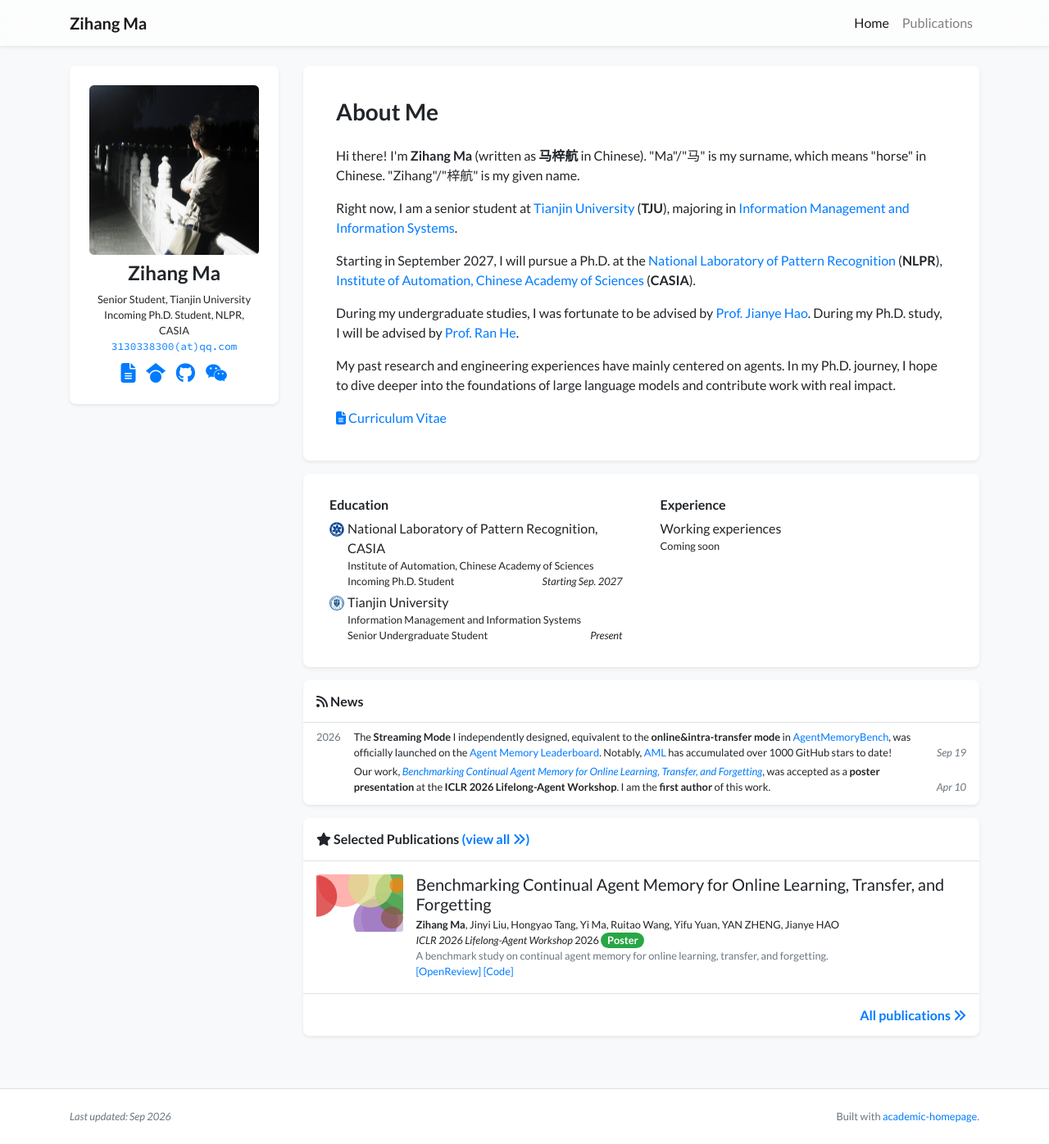
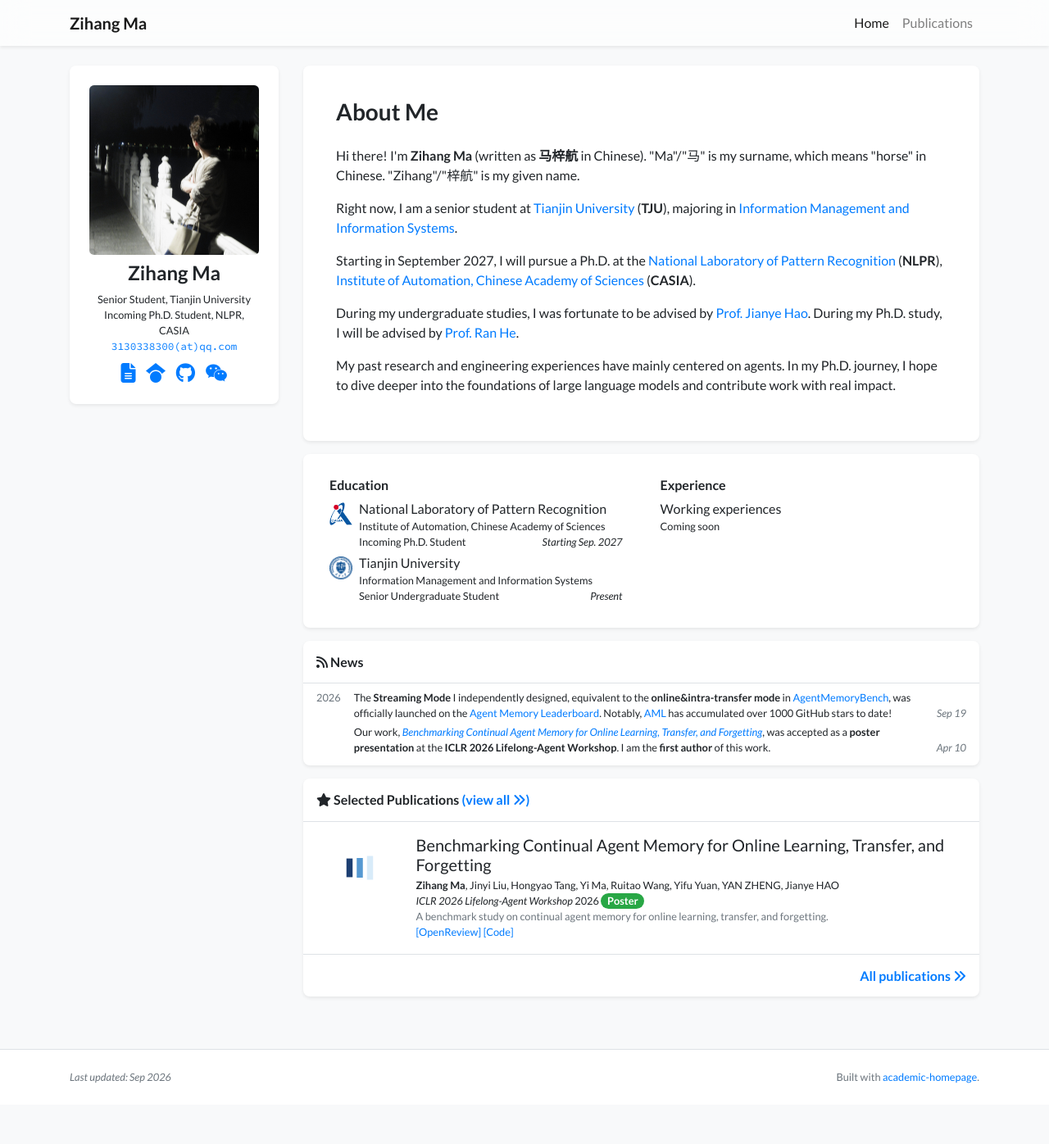
Before and after one commit to solomoon313/solomoon313.github.io, a Jekyll site: the page built from index.html, in a window 1280 px wide and 1396 px high. Shown: the whole window at 82% size. Built offline with Jekyll 4.4.1, drawn with Linux system fonts in a browser that asks for light colours; nearby versions of some CDN libraries; a style sheet for code colours, icons or effects is not loaded.

Commit message:
update the paper cover and revise some bugs

```diff
--- a/_data/profile.yml
+++ b/_data/profile.yml
@@ -52,13 +52,13 @@ portrait_caption: >-
   Zihang Ma
 
 education:
-- name: National Laboratory of Pattern Recognition, CASIA
-  logo: /assets/images/badges/ucas.svg
+- name: National Laboratory of Pattern Recognition
+  logo: /assets/images/badges/casia.png
   dept: Institute of Automation, Chinese Academy of Sciences
   position: Incoming Ph.D. Student
   date: Starting Sep. 2027
 - name: Tianjin University
-  logo: /assets/images/badges/tju.svg
+  logo: /assets/images/badges/tju.png
   dept: Information Management and Information Systems
   position: Senior Undergraduate Student
   date: Present
--- a/_includes/widgets/experience_card.html
+++ b/_includes/widgets/experience_card.html
@@ -11,7 +11,7 @@
                                 {% for item in site.data.profile.education %}
                                 <li class="media mb-1">
                                     {% if item.logo %}
-                                    <img src="{{ item.logo | relative_url }}" alt="{{ item.name }}" style="width: 18px;" class="mr-1 mt-1">
+                                    <img src="{{ item.logo | relative_url }}" alt="{{ item.name }}" class="education-logo mr-2 mt-1">
                                     {% endif %}
                                     <div class="media-body">
                                         <div>{{ item.name }}</div>
@@ -36,7 +36,7 @@
                                 {% for item in site.data.profile.experience %}
                                 <li class="media mb-1">
                                     {% if item.logo %}
-                                    <img src="{{ item.logo | relative_url }}" alt="{{ item.name }}" style="width: 18px;" class="mr-1 mt-1">
+                                    <img src="{{ item.logo | relative_url }}" alt="{{ item.name }}" class="education-logo mr-2 mt-1">
                                     {% endif %}
                                     <div class="media-body">
                                         <div>{{ item.name }}</div>
--- a/_includes/widgets/profile_card_bio_only.html
+++ b/_includes/widgets/profile_card_bio_only.html
@@ -13,9 +13,6 @@
                         <div class="text-profile-bio mt-0" {% if site.data.profile.short_bio_text_justify %}style="text-align: justify;"{% endif %}>
                             {{ site.data.profile.short_bio }}
                         </div>
-                        {% if site.data.profile.cv_link %}
-                            <a target="_blank" href="{{ site.data.profile.cv_link | relative_url }}"><i class="fas fa-file-alt"></i> Curriculum Vitae</a> <br/>
-                        {% endif %}
                     </div>
 
                 </div>
--- a/assets/css/global.css
+++ b/assets/css/global.css
@@ -123,3 +123,10 @@ div.lazy {
     height: 48px;
     object-fit: cover;
 }
+
+.education-logo {
+    width: 28px;
+    height: 28px;
+    object-fit: contain;
+    flex: 0 0 28px;
+}
```
Also changed, not shown: _publications/2026/benchmarking-continual-agent-memory.md (+1 -0 lines), assets/images/badges/casia.png (added), assets/images/badges/tju.png (added), assets/images/covers/agent-memory-bench.png (added).
